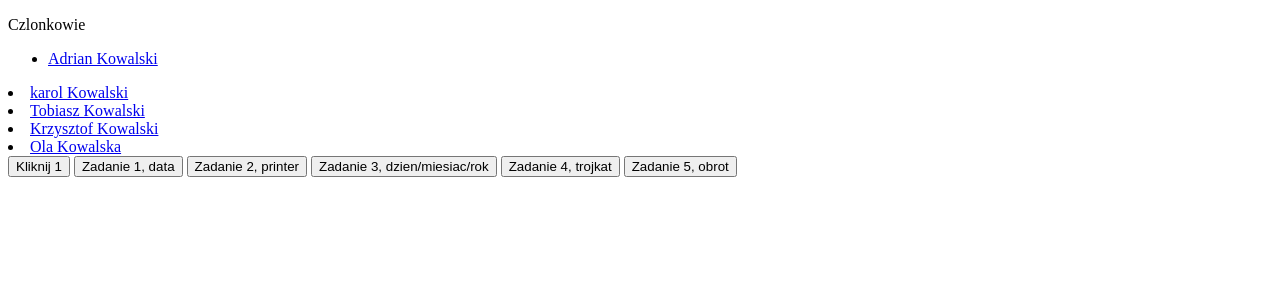
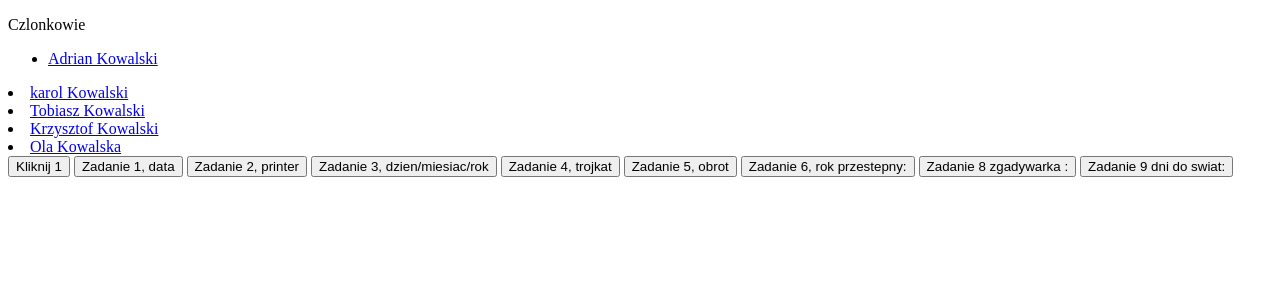
Before and after one commit to Miecznik/DjangoJavascript, a Django app: page /Koty/ in a window 1280 px wide. Shown: the top 300 px of the page. Run offline with Django 4.2, Linux system fonts and the light colour scheme; data comes from the database, SQL or seed files in the repository.

Commit message:
Nauka JS w Django Project

```diff
--- a/Koty/static/naukaJS.js
+++ b/Koty/static/naukaJS.js
@@ -62,3 +62,54 @@ function obrot() {
     }
     alert(slowo)
 }
+
+//6. Write a JavaScript program to determine whether a given year is a leap year in the Gregorian calendar.  Go to the editor
+
+function rokPrzestepny(){
+        const rok = prompt('Podaj rok a ja ustale czy jest przestepny');
+
+
+        if ( (rok % 100 === 0) ? (rok % 100 === 0) : (rok % 4 === 0) ) {
+            alert(" To rok przestepny")
+        }
+        else {
+            alert(" To nie jest rok przestepny")
+        }
+
+
+}
+
+
+// 7. Write a JavaScript program to find 1st January is being a Sunday between 2014 and 2050.  Go to the editor
+
+
+console.log('--------------------');
+for (var year = 2014; year <= 2050; year++)
+    {
+    var d = new Date(year, 0, 1);
+    if ( d.getDay() === 0 )
+        console.log("1st January is being a Sunday  "+year);
+    }
+console.log('--------------------');
+
+//8. Write a JavaScript program where the program takes a random integer between 1 to 10, the user is then prompted to input a guess number. If the user input matches with guess number, the program will display a message "Good Work" otherwise display a message "Not matched".  Go to the editor
+
+function zgadywarka() {
+    const num = Math.ceil(Math.random() * 10);
+    console.log(num);
+    const gnum = prompt('Guess the number between 1 and 10 inclusive');
+    if (gnum == num)
+        alert('Matched');
+    else
+        alert('Not matched, the number was ' + gnum);
+}
+
+// 9. Write a JavaScript program to calculate days left until next Christmas.  Go to the editor
+
+function dniDoSwiat() {
+     data1 = Date.now()
+     data2 = new Date("2023-12-24")
+    swieta = data2 - data1
+    jedenDzien = 1000*60*60*24
+    alert(" do swiat pozostalo :" + (swieta / jedenDzien ) + "Dni")
+}
--- a/Koty/templates/Koty.html
+++ b/Koty/templates/Koty.html
@@ -22,6 +22,9 @@
     <button onclick="data2()"> Zadanie 3, dzien/miesiac/rok</button>
     <button onclick="trojkat()"> Zadanie 4, trojkat</button>
     <button onclick="obrot()"> Zadanie 5, obrot</button>
+    <button onclick="rokPrzestepny()"> Zadanie 6, rok przestepny:</button>
+    <button onclick="zgadywarka()"> Zadanie  8 zgadywarka :</button>
+    <button onclick="dniDoSwiat()"> Zadanie 9 dni do swiat: </button>
 
 
 {% endblock %}
```
